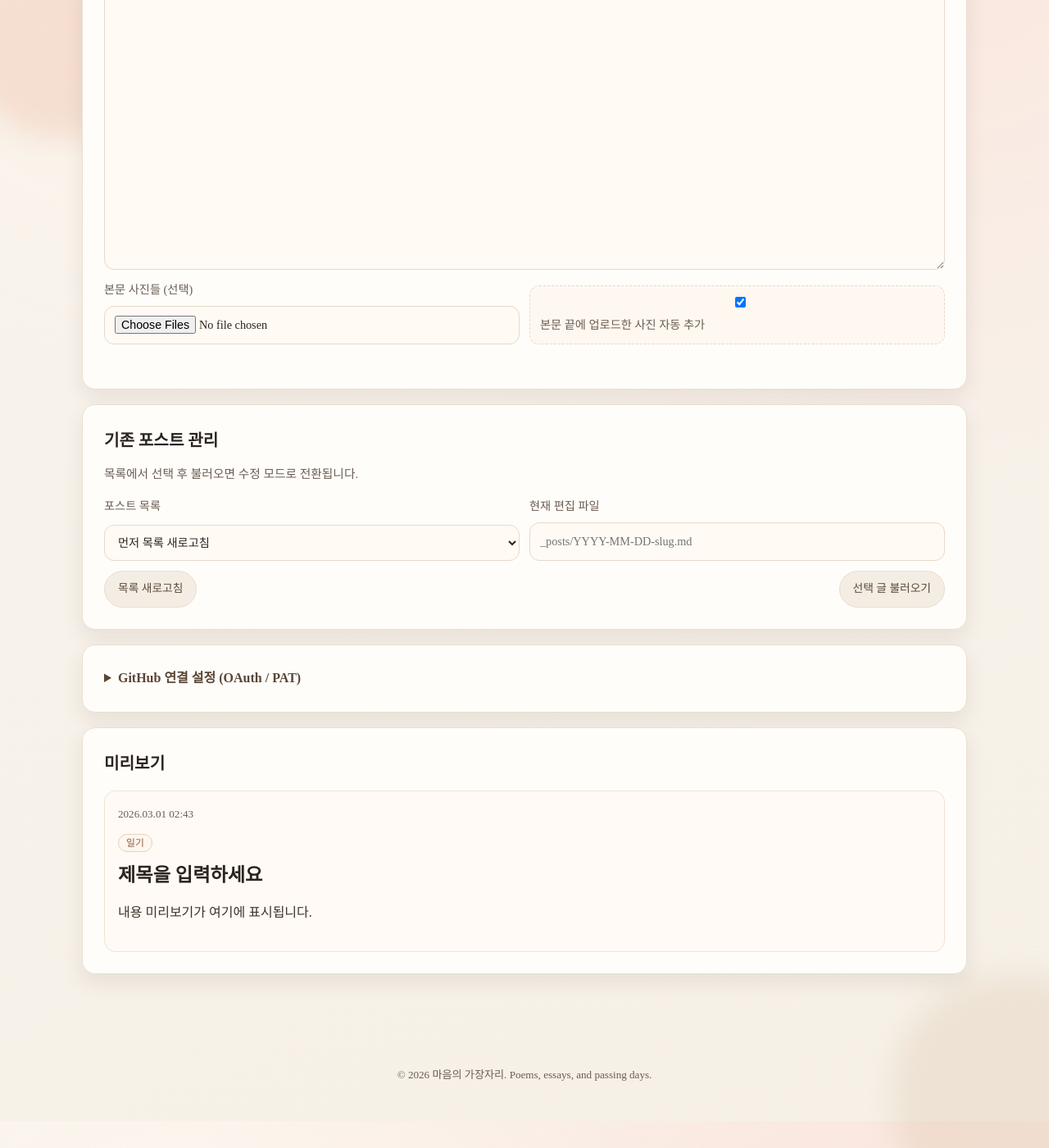
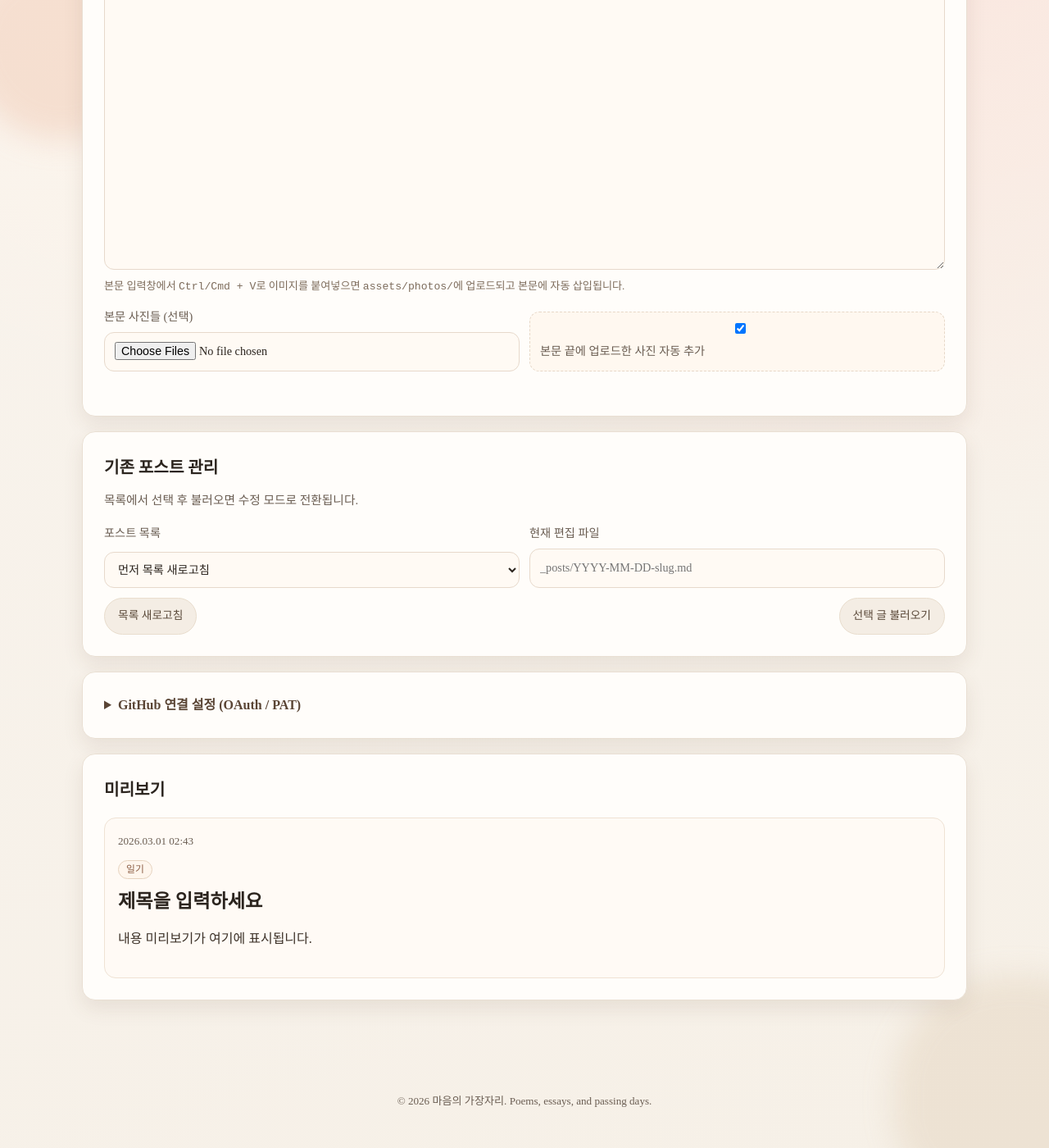
Before and after one commit to day-fly/my-diary, a Jekyll site: the page built from write.md, in a window 1280 px wide and 1400 px high, scrolled down 549 px. Shown: the whole window at 82% size. Built offline with Jekyll 4.4.1, drawn with Linux system fonts in a browser that asks for light colours; some of the changed lines change nothing that is shown.

Commit message:
feat: support paste-upload images in writer editor

```diff
--- a/assets/css/style.css
+++ b/assets/css/style.css
@@ -353,6 +353,12 @@
   min-height: 360px;
 }
 
+.writer-tip {
+  margin: -4px 0 0;
+  color: #7d6c5c;
+  font-size: 0.82rem;
+}
+
 .writer-inline {
   margin-top: 12px;
   display: flex;
--- a/assets/js/writer.js
+++ b/assets/js/writer.js
@@ -179,6 +179,15 @@
     return "jpg";
   }
 
+  function extensionFromMime(type) {
+    var mime = (type || "").toLowerCase();
+    if (mime === "image/png") return "png";
+    if (mime === "image/webp") return "webp";
+    if (mime === "image/gif") return "gif";
+    if (mime === "image/jpeg" || mime === "image/jpg") return "jpg";
+    return "png";
+  }
+
   function buildTimestamp(date) {
     return [
       date.getFullYear(),
@@ -250,6 +259,36 @@
       bytes[i] = binary.charCodeAt(i);
     }
     return new TextDecoder().decode(bytes);
+  }
+
+  function insertTextAtCursor(textarea, text) {
+    var start = typeof textarea.selectionStart === "number" ? textarea.selectionStart : textarea.value.length;
+    var end = typeof textarea.selectionEnd === "number" ? textarea.selectionEnd : textarea.value.length;
+    var before = textarea.value.slice(0, start);
+    var after = textarea.value.slice(end);
+    textarea.value = before + text + after;
+    var cursor = start + text.length;
+    textarea.selectionStart = cursor;
+    textarea.selectionEnd = cursor;
+  }
+
+  function getClipboardImageFiles(event) {
+    var files = [];
+    if (!event.clipboardData || !event.clipboardData.items) return files;
+
+    Array.prototype.forEach.call(event.clipboardData.items, function (item, index) {
+      if (!item || !item.type || item.type.indexOf("image/") !== 0) return;
+      var file = item.getAsFile();
+      if (!file) return;
+
+      if (!file.name) {
+        var ext = extensionFromMime(file.type);
+        file = new File([file], "pasted-image-" + (index + 1) + "." + ext, { type: file.type || "image/png" });
+      }
+      files.push(file);
+    });
+
+    return files;
   }
 
   function randomString(size) {
@@ -889,6 +928,39 @@
     }
   }
 
+  async function handleBodyPaste(event) {
+    var imageFiles = getClipboardImageFiles(event);
+    if (!imageFiles.length) return;
+
+    var info = ensureConnectionInfo();
+    if (!info) {
+      setStatus("이미지 붙여넣기를 쓰려면 먼저 GitHub 연결(OAuth/PAT)을 완료하세요.", "status-error");
+      return;
+    }
+
+    event.preventDefault();
+
+    var prefixBase = titleInput.value.trim() ? slugify(titleInput.value.trim()) : "pasted";
+    var inserted = [];
+
+    try {
+      setStatus("붙여넣은 이미지 업로드 중...", "status-info");
+      var i = 0;
+      for (i = 0; i < imageFiles.length; i += 1) {
+        var url = await uploadImage(info.owner, info.repo, info.branch, info.token, imageFiles[i], prefixBase, i);
+        inserted.push("![붙여넣은 이미지 " + (i + 1) + "](" + url + ")");
+      }
+
+      var block = "\n" + inserted.join("\n\n") + "\n";
+      bodyInput.focus();
+      insertTextAtCursor(bodyInput, block);
+      updatePreview();
+      setStatus("붙여넣은 이미지 업로드 완료", "status-success");
+    } catch (error) {
+      setStatus("붙여넣기 업로드 실패: " + error.message, "status-error");
+    }
+  }
+
   async function publishPost() {
     var info = ensureConnectionInfo();
     if (!info) {
@@ -1014,6 +1086,7 @@
   if (loadSelectedPostButton) loadSelectedPostButton.addEventListener("click", loadSelectedPost);
   if (newDraftButton) newDraftButton.addEventListener("click", resetDraftMode);
   if (deleteButton) deleteButton.addEventListener("click", deleteCurrentPost);
+  if (bodyInput) bodyInput.addEventListener("paste", handleBodyPaste);
 
   [
     titleInput,
--- a/write.md
+++ b/write.md
@@ -49,6 +49,10 @@
         본문 내용 (Markdown)
         <textarea id="post-body" rows="18" placeholder="오늘 하루를 자유롭게 작성해보세요."></textarea>
       </label>
+      <p class="writer-tip">
+        본문 입력창에서 <code>Ctrl/Cmd + V</code>로 이미지를 붙여넣으면
+        <code>assets/photos/</code>에 업로드되고 본문에 자동 삽입됩니다.
+      </p>
     </div>
 
     <div class="writer-fields writer-fields-two">
```
Also changed, not shown: README.md.
